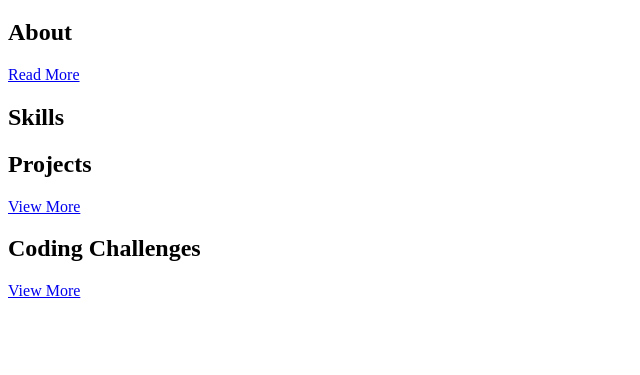
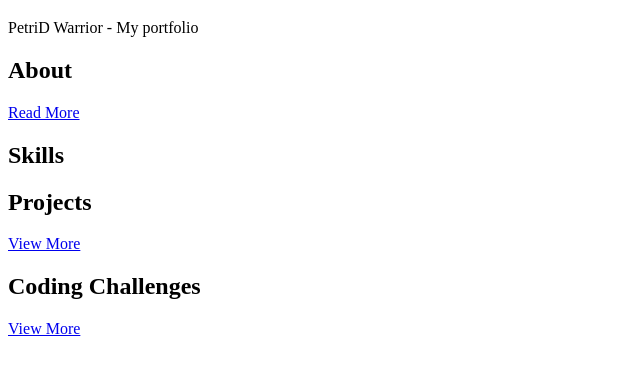
Before and after one commit to PetriDamous/portfolio, a Gatsby site: page / in a window 1280 px wide. Shown: the part 131-506 px from the top of the page, without its empty margins (0-640 px from the left). Built offline with nearby package versions, Linux system fonts and the light colour scheme; Gatsby itself is replaced by a stand-in of ours.

Commit message:
Trying out graphql to bring in data

```diff
--- a/gatsby-config.js
+++ b/gatsby-config.js
@@ -7,4 +7,9 @@
 module.exports = {
   /* Your site config here */
   plugins: [],
+  siteMetadata: {
+    title: "PetriD Warrior",
+    description: "My portfolio",
+    copywrite: "Copywrite 2021",
+  },
 }
--- a/src/components/NavBar.js
+++ b/src/components/NavBar.js
@@ -1,5 +1,5 @@
 import React from "react"
-import { Link } from "gatsby"
+import { Link, graphql, useStaticQuery } from "gatsby"
 
 export default function NavBar() {
   return (
--- a/src/pages/index.js
+++ b/src/pages/index.js
@@ -1,13 +1,16 @@
 import React from "react"
-import { Link } from "gatsby"
+import { graphql, Link } from "gatsby"
 
 import Layout from "../components/Layout"
 
-export default function Home() {
+export default function Home({ data }) {
+  const { title, description } = data.site.siteMetadata
   return (
     <Layout>
       <h1>Home Page</h1>
-
+      <p>
+        {title} - {description}
+      </p>
       <section>
         <h2>About</h2>
         <Link to="/about">Read More</Link>
@@ -29,3 +32,15 @@ export default function Home() {
     </Layout>
   )
 }
+
+export const query = graphql`
+  query siteInfo {
+    site {
+      siteMetadata {
+        copywrite
+        description
+        title
+      }
+    }
+  }
+`
```
